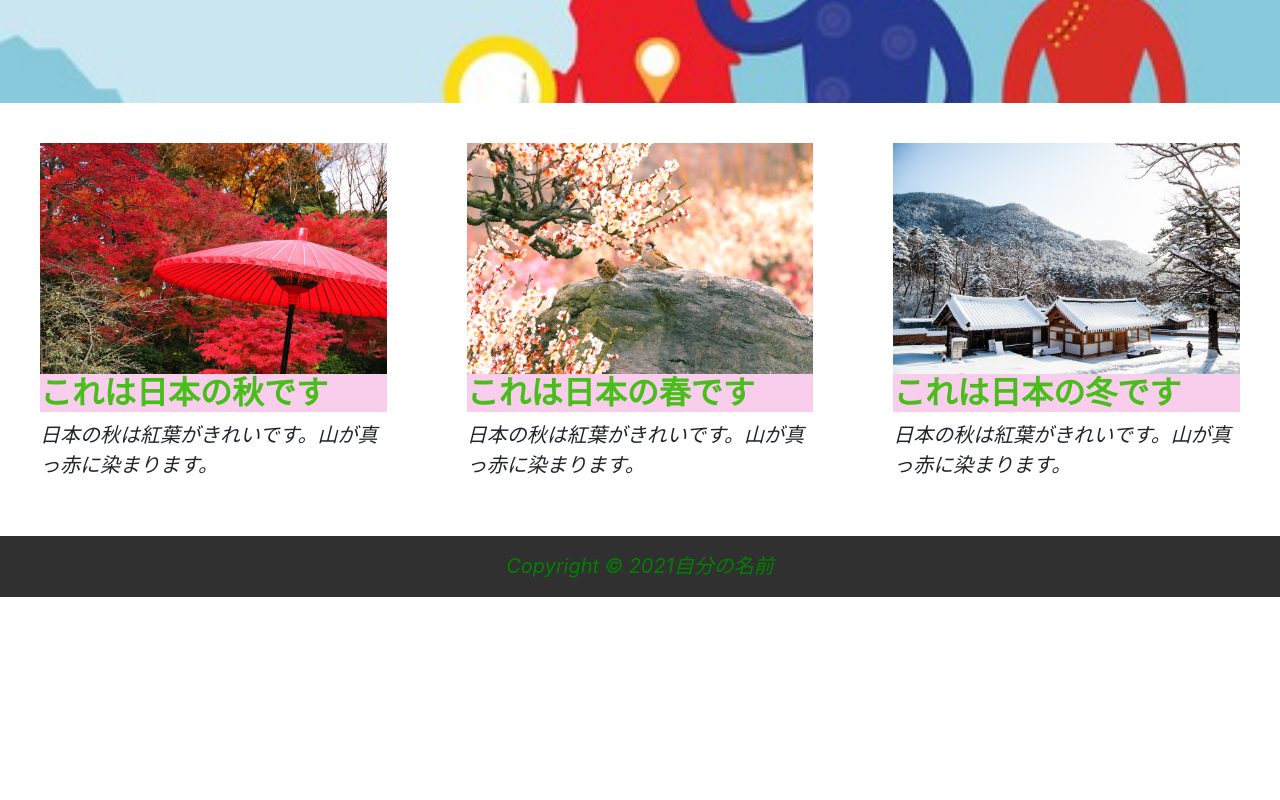
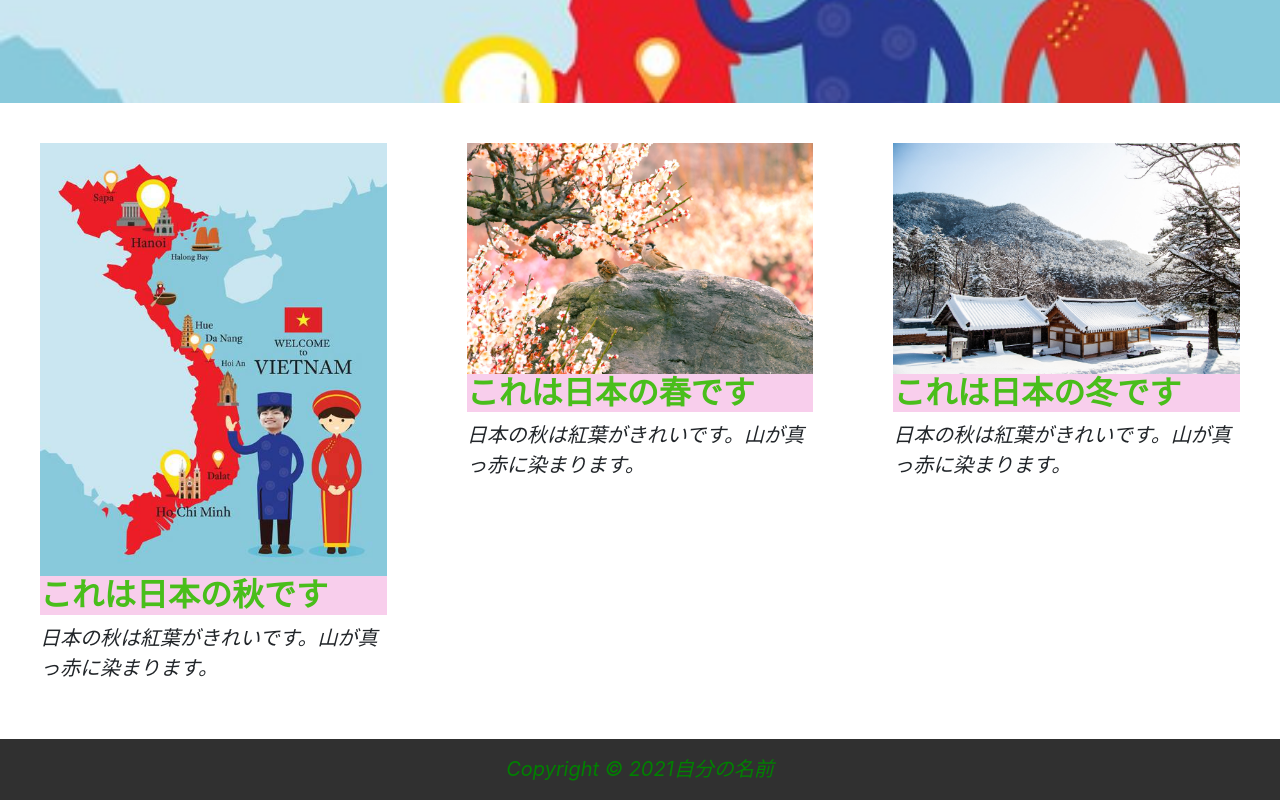
Before and after one commit to dungkoy/laptrinweb, a plain HTML site: page country.html in a window 1280 px wide. Shown: the part 767-1567 px from the top of the page. Before the commit the page ends 1364 px from the top, so only its background shows below. Drawn offline with Linux system fonts and the light colour scheme.

Commit message:
dung them anh

```diff
--- a/country.html
+++ b/country.html
@@ -49,7 +49,7 @@
   <div class="container-fluid">
     <div class="row">
       <div class="col-xl-4">
-        <img src="images/japanese-aki.jpg" class="img-fluid" alt="Placeholder image">
+        <img src="images/anh viet nam.jpg" class="img-fluid" alt="Placeholder image">
         <h2>これは日本の秋です</h2>
         <p>日本の秋は紅葉がきれいです。山が真っ赤に染まります。</p>
       </div>
```
Also changed, not shown: images/anh viet nam.jpg (added).
